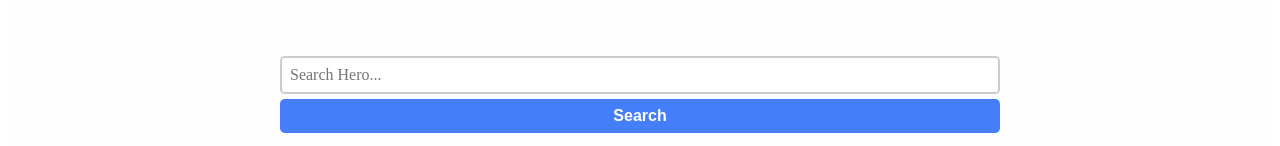
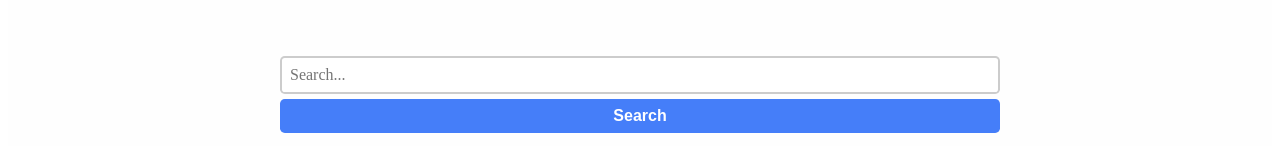
Before and after one commit to Gabriel-Morghett/marvel-app, a React (Create React App) app: page /creators in a window 1280 px wide. Shown: the part 388-534 px from the top of the page. Built offline with nearby package versions, Linux system fonts and the light colour scheme.

Commit message:
implemented Creators page and fetch function

```diff
--- a/src/components/SearchBar.tsx
+++ b/src/components/SearchBar.tsx
@@ -4,9 +4,10 @@ import { useCookies } from 'react-cookie';
 
 interface SearchBarProps {
     setter: (heroes: any) => void;
+    fetchFunction: (value: string, publicKey: string, privateKey: string) => void;
   }
 
-export default function SearchBar({setter} : SearchBarProps) {
+export default function SearchBar({setter, fetchFunction} : SearchBarProps) {
     const input = useRef<HTMLInputElement>(null);
     const [cookies] = useCookies(['user']);
 
@@ -21,10 +22,10 @@ export default function SearchBar({setter} : SearchBarProps) {
             const { publicKey, privateKey } = user;
 
             try {
-                const heroes = await fetchHeroes(value, publicKey, privateKey);
+                const heroes = await fetchFunction(value, publicKey, privateKey);
                 setter(heroes);
             } catch (err) {
-                console.error('Erro ao buscar heróis:', err);
+                console.error('Erro ao buscar informações:', err);
             }
         } else {
             console.error('Usuário não autenticado.');
@@ -33,7 +34,7 @@ export default function SearchBar({setter} : SearchBarProps) {
 
     return (
         <form>
-            <input type="text" placeholder="Search Hero..." ref={input} />
+            <input type="text" placeholder="Search..." ref={input} />
             <button onClick={handleClick}>Search</button>
         </form>
     )
--- a/src/routes/Characters.tsx
+++ b/src/routes/Characters.tsx
@@ -4,6 +4,7 @@ import Container from "../components/Container";
 import SearchBar from "../components/SearchBar";
 import Grid from "../components/Grid";
 import Card from "../components/Card";
+import { fetchHeroes } from '../libs/utils';
 
 const IMAGE_SIZE = "portrait_fantastic"
 
@@ -35,7 +36,7 @@ export default function Characters() {
 	return (
     	<Container>
 			<h1>Marvel heroes</h1>
-            <SearchBar setter={setHeroes}/>
+            <SearchBar setter={setHeroes} fetchFunction={fetchHeroes}/>
             <Grid>
 				{cards ? cards : null}
 			</Grid>
--- a/src/routes/Creators.tsx
+++ b/src/routes/Creators.tsx
@@ -4,6 +4,7 @@ import Container from "../components/Container";
 import SearchBar from "../components/SearchBar";
 import Grid from "../components/Grid";
 import Card from "../components/Card";
+import { fetchCreators } from '../libs/utils';
 
 const IMAGE_SIZE = "portrait_fantastic"
 
@@ -35,7 +36,7 @@ export default function Characters() {
 	return (
     	<Container>
 			<h1>Marvel Creators</h1>
-            <SearchBar setter={setCreators}/>
+            <SearchBar setter={setCreators} fetchFunction={fetchCreators}/>
             <Grid>
 				{cards ? cards : null}
 			</Grid>
```
